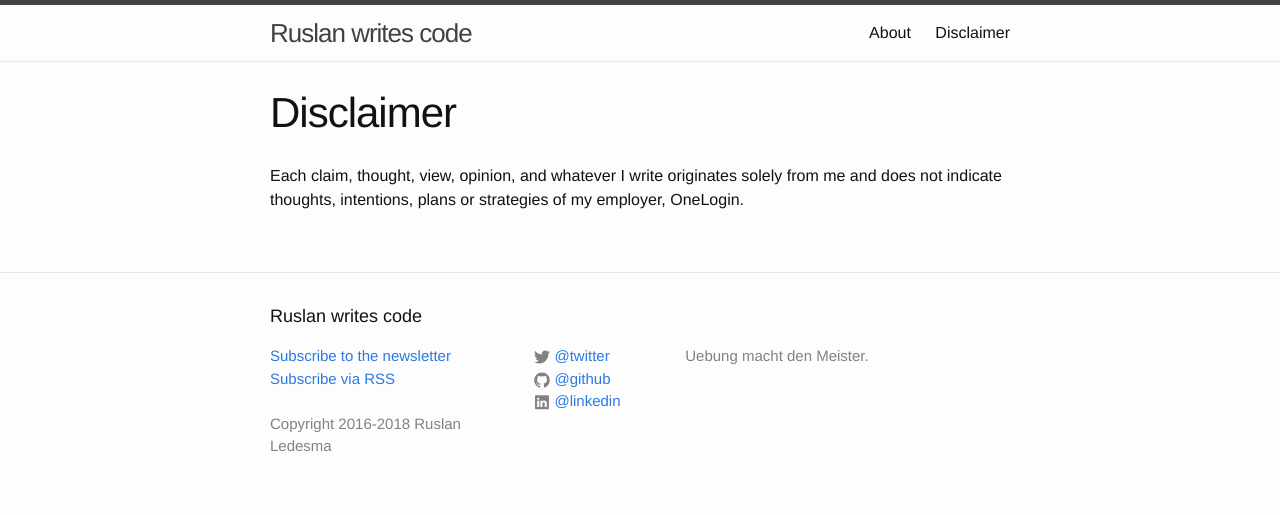
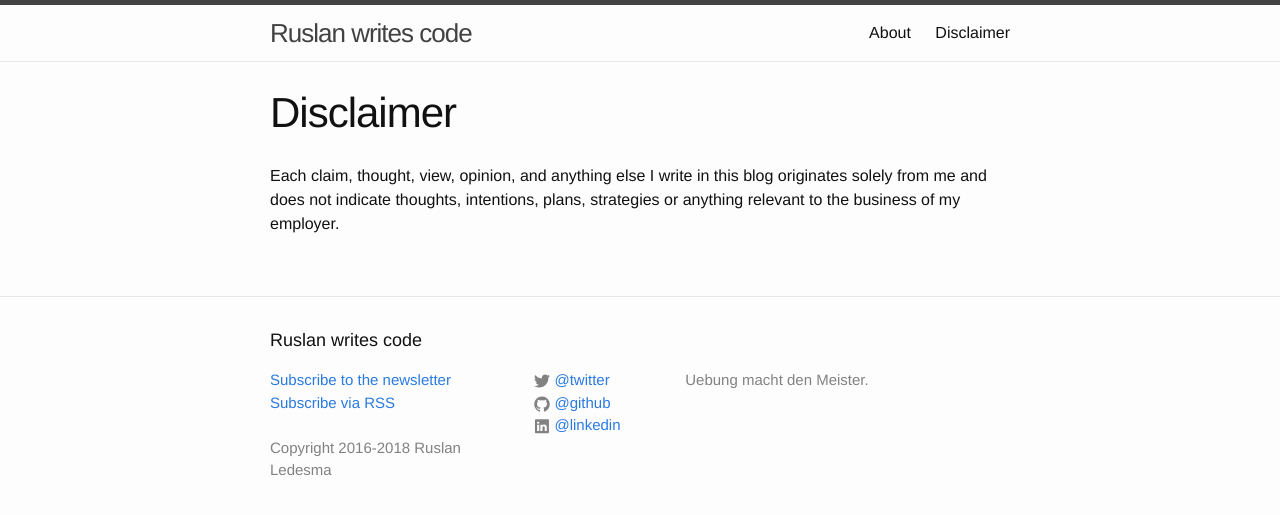
Before and after one commit to mrrusof/mrrusof.github.io, a Jekyll site: the page built from disclaimer.md, in a window 1280 px wide. Shown: the top 515 px of the page. Built offline with Jekyll 4.4.1, drawn with Linux system fonts in a browser that asks for light colours.

Commit message:
Update disclaimer.

```diff
--- a/disclaimer.md
+++ b/disclaimer.md
@@ -4,6 +4,7 @@ title: Disclaimer
 permalink: /disclaimer/
 ---
 
-Each claim, thought, view, opinion, and whatever I write originates
-solely from me and does not indicate thoughts, intentions, plans or
-strategies of my employer, OneLogin.
+Each claim, thought, view, opinion, and anything else I write in this
+blog originates solely from me and does not indicate thoughts,
+intentions, plans, strategies or anything relevant to the business of
+my employer.
```
